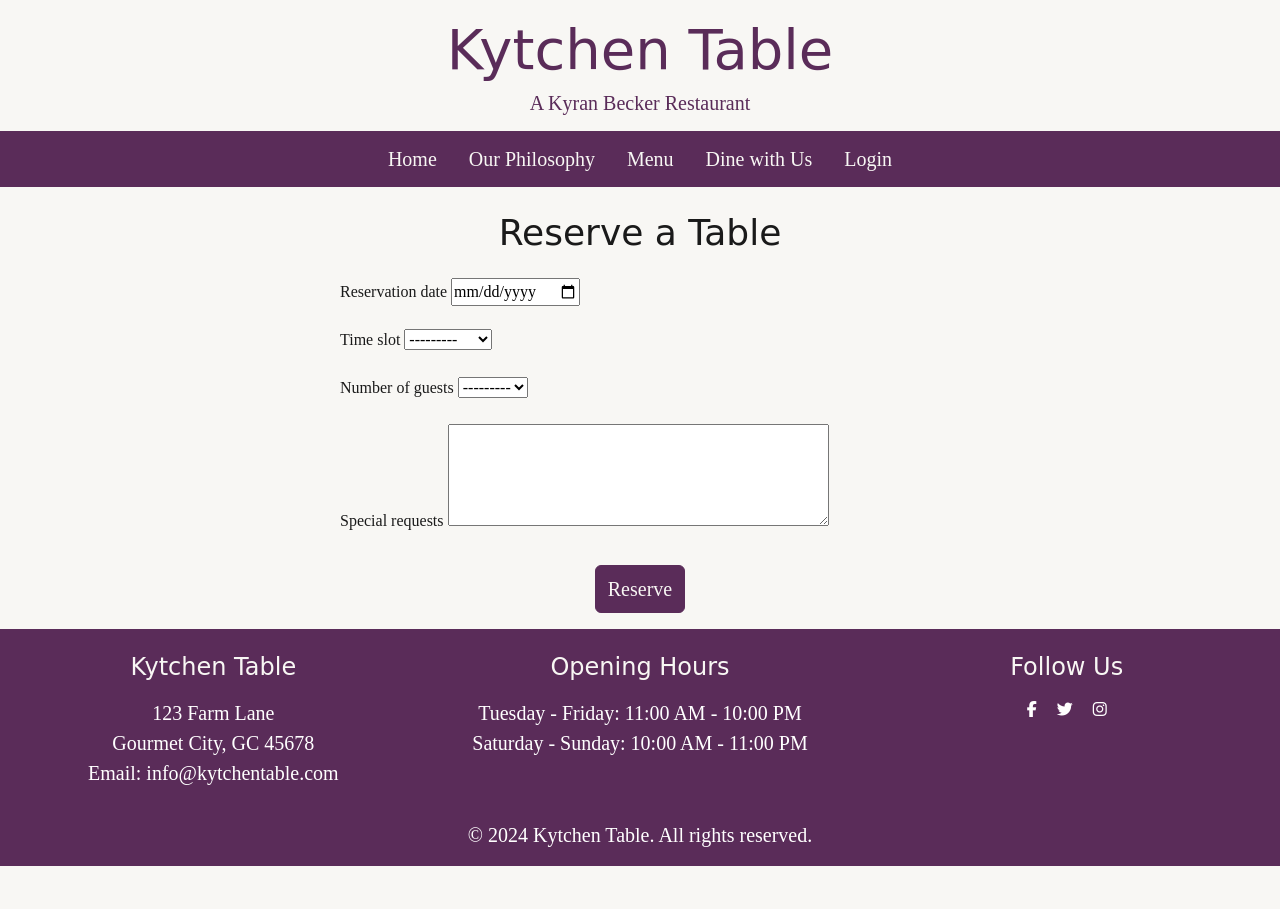
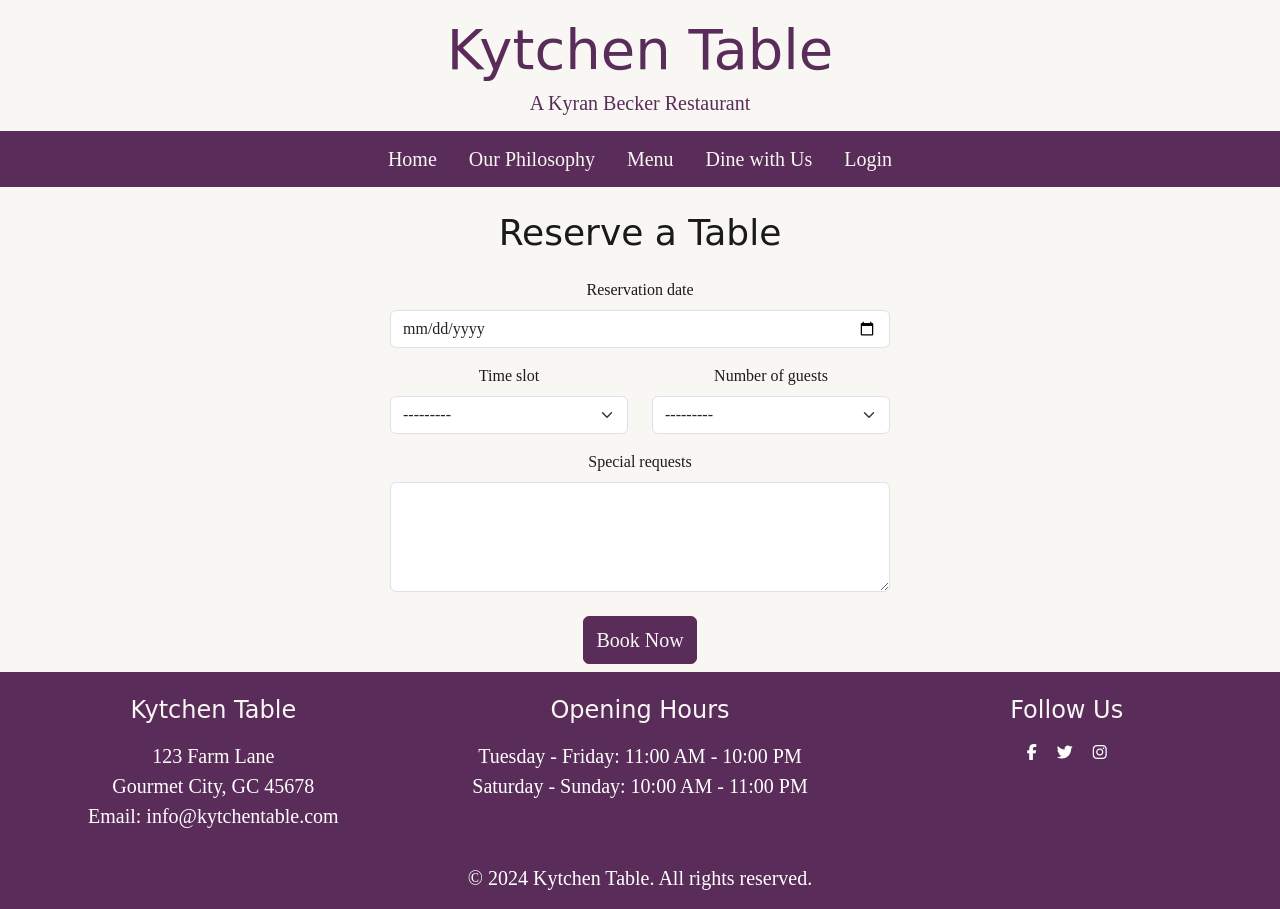
Before and after one commit to foster95/kytchentable, a Django app: page /reserve/ in a window 1280 px wide. Before the commit the page ends 866 px from the top, so only its background shows below. Run offline with Django 4.2, Linux system fonts and the light colour scheme; some libraries are stand-ins or nearby versions; some web fonts are replaced.

Commit message:
install django widgets package for better control over forms

```diff
--- a/kytchen_table/settings.py
+++ b/kytchen_table/settings.py
@@ -28,7 +28,7 @@ TEMPLATES_DIR = os.path.join(BASE_DIR, 'templates')
 SECRET_KEY = os.environ.get('SECRET_KEY')
 
 # SECURITY WARNING: don't run with debug turned on in production!
-DEBUG = False
+DEBUG = True
 
 ALLOWED_HOSTS = [
     '.herokuapp.com',
@@ -55,7 +55,8 @@ INSTALLED_APPS = [
     'home',
     'philosophy',
     'menu',
-    'reserve'
+    'reserve',
+    'widget_tweaks',
 ]
 
 MIDDLEWARE = [
--- a/requirements.txt
+++ b/requirements.txt
@@ -13,6 +13,7 @@ Django==4.2.25
 django-allauth==0.57.2
 django-crispy-forms==2.4
 django-summernote==0.8.20.0
+django-widget-tweaks==1.5.0
 gunicorn==20.1.0
 idna==3.11
 oauthlib==3.3.1
@@ -22,6 +23,7 @@ PyJWT==2.10.1
 python3-openid==3.2.0
 requests==2.32.5
 requests-oauthlib==2.0.0
+setuptools==80.9.0
 six==1.17.0
 sqlparse==0.5.3
 typing_extensions==4.15.0
--- a/reserve/templates/reserve/reserve.html
+++ b/reserve/templates/reserve/reserve.html
@@ -1,27 +1,41 @@
 {% extends 'base.html' %}
+{% load widget_tweaks %}
+
+{% block head_title %}Reserve a Table{% endblock %}
 {% block content %}
 
 <div>
     <h2 class="mb-4 text-center">Reserve a Table</h2>
     <div class="reservation-form mx-auto" style="max-width: 600px;">
-        <form method="post" action="{% url 'reserve' %}" class="text-start">
+        <form method="post" class="mx-auto" style="max-width: 500px;">
             {% csrf_token %}
-            {% for field in form %}
-                <div class="mb-3">
-                    <label for="{{ field.id_for_label }}" class="form-label">{{ field.label }}</label>
-                    {{ field }}
-                    {% if field.errors %}
-                        <div class="text-danger small">{{ field.errors|join:", " }}</div>
-                    {% endif %}
+            <div class="mb-3">
+                <label for="id_reservation_date" class="form-label">Reservation date</label>
+                {{ form.reservation_date| add_class:"form-control" }}
+            </div>
+
+            <div class="row">
+                <div class="col-md-6 mb-3">
+                    <label for="id_time_slot" class="form-label">Time slot</label>
+                    {{ form.time_slot| add_class:"form-select" }}
                 </div>
-            {% endfor %}
+
+                <div class="col-md-6 mb-3">
+                    <label for="id_number_of_guests" class="form-label">Number of guests</label>
+                    {{ form.number_of_guests| add_class:"form-select" }}
+                </div>
             </div>
-            <button class="btn btn-dark w-30 py-2 mt-2 mb-3" type="submit">Reserve</button>
+
+            <div class="mb-3">
+                <label for="id_special_requests" class="form-label">Special requests</label>
+                {{ form.special_requests| add_class:"form-control" }}
+            </div>
+
+            <button type="submit" class="btn btn-dark w-20 py-2 mt-2 mb-2">Book Now</button>
         </form>
     </div>
-</div>
 
-{% if messages %}
+    {% if messages %}
     <div class="row justify-content-center mt-4">
         <div class="col-md-6">
             {% for message in messages %}
```
